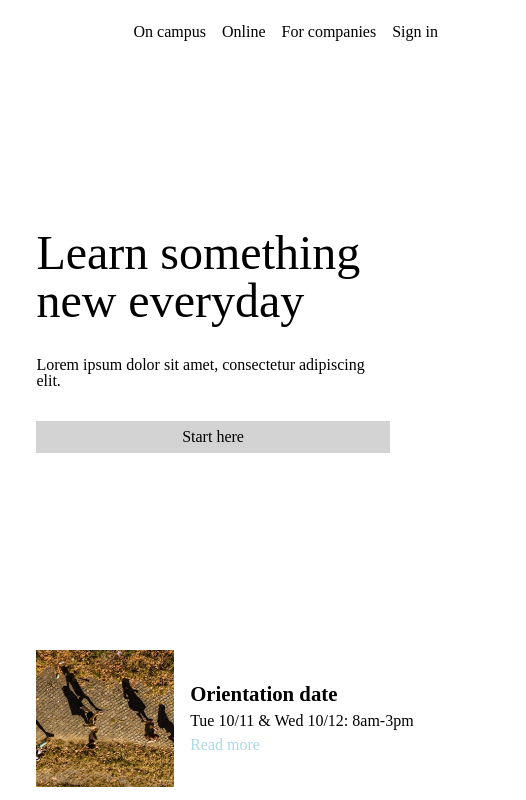
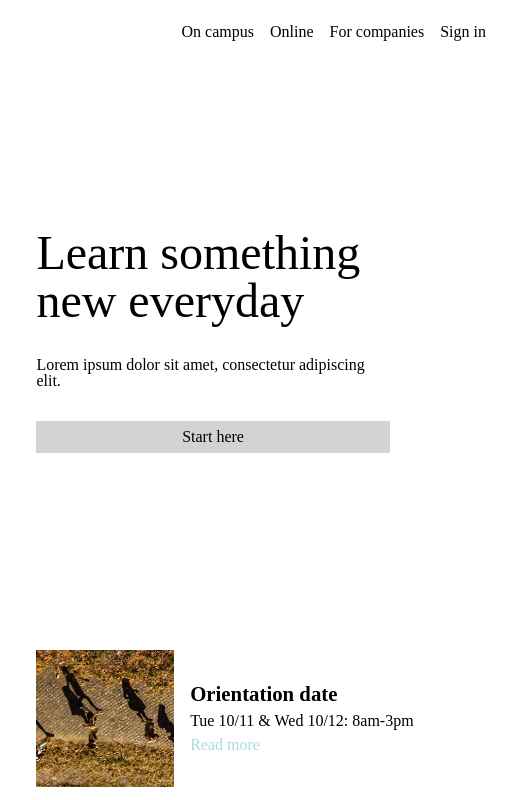
Before and after one commit to ejs21/colmar-academy, a plain HTML site: page index.html in a window 1280 px wide. Shown: the top 800 px of the page, 754-1280 px from the left. Drawn offline with Linux system fonts and the light colour scheme.

Commit message:
Fix header.

```diff
--- a/resources/css/style.css
+++ b/resources/css/style.css
@@ -31,6 +31,10 @@ h3 {
 /* Header */
 
 header {
+background-color: white;
+  position: fixed;
+  z-index: 10;
+  width: inherit;
   height: 4rem;
   padding: 0 1.5rem;
   display: flex;
@@ -38,19 +42,10 @@ header {
   justify-content: space-between;
 }
 
-/* Issue with the header, when making it fixed the flexbox isn't working as expected anymore:
-
-header {
-  position: fixed;
-  z-index: 10;
-}
-
 .main-container, footer {
-  position: relative:
+  position: relative;
   top: 4rem;
 }
-
-*/
 
 .logo {
   height: 2rem;
@@ -133,8 +128,6 @@ header {
 .banner-text h1, .banner-text p {
   margin-bottom: 2rem;
 }
-
-  /* Button */
 
 .button {
   background-color: lightgrey;
```
Lines whose indentation alone changed are shown as unchanged.
